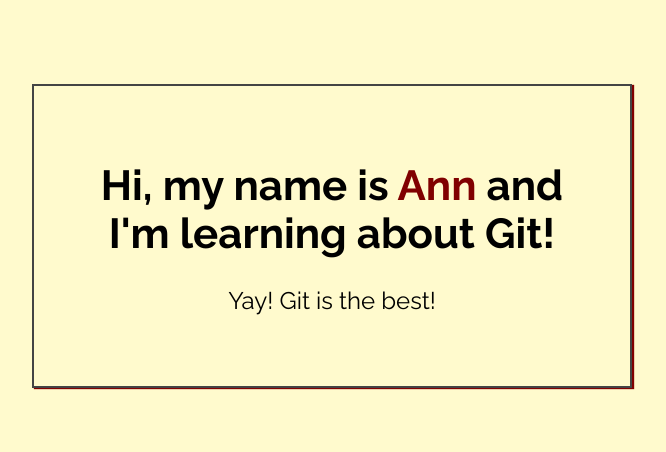
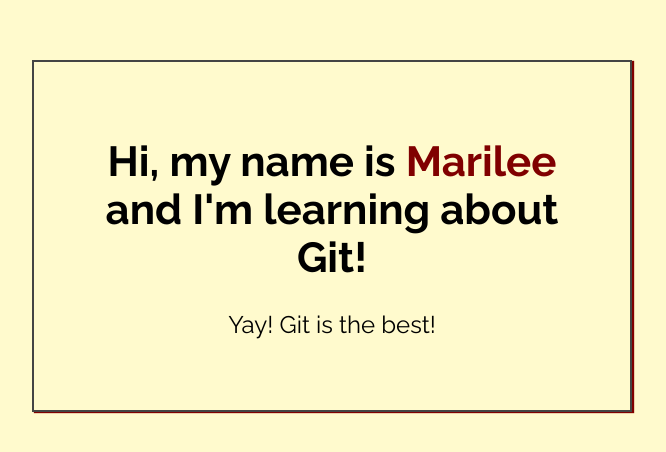
Before and after one commit to MN81/my-first-repo, a plain HTML site: page index.html in a window 1280 px wide. Shown: the part 164-616 px from the top of the page, without its empty margins (308-974 px from the left). Drawn offline with Linux system fonts and the light colour scheme.

Commit message:
Added name to index.html

```diff
--- a/index.html
+++ b/index.html
@@ -14,7 +14,7 @@
 <body>
 
     <div class="greeting">
-        <h1>Hi, my name is <span class="highlight">Ann</span> and I'm learning about Git! </h1>
+        <h1>Hi, my name is <span class="highlight">Marilee</span> and I'm learning about Git! </h1>
 
         <p>Yay! Git is the best!</p>
     </div>
```
